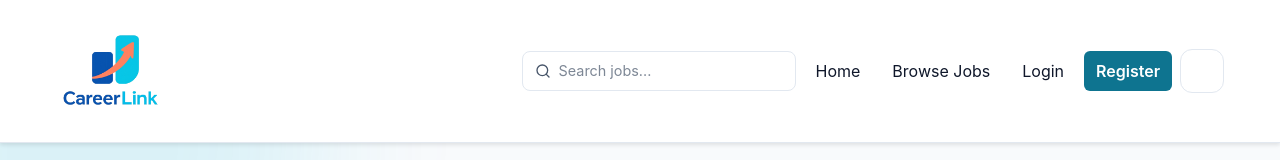
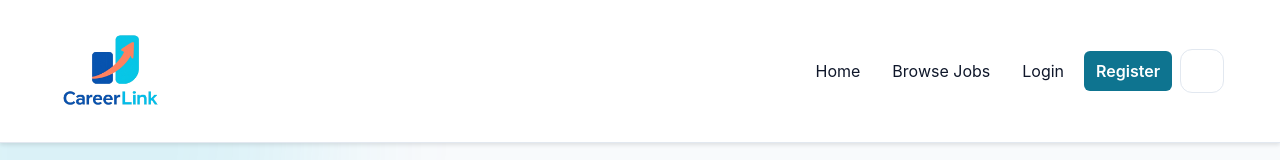
Before and after one commit to keyurpandav08/job-portal-system, a React (Vite) app in the folder frontend/: page / in a window 1280 px wide. Shown: the top 160 px of the page. Built offline with nearby package versions, Linux system fonts and the light colour scheme.

Commit message:
Removed Searchbar from navbar

```diff
--- a/frontend/src/components/Layout.jsx
+++ b/frontend/src/components/Layout.jsx
@@ -1,30 +1,20 @@
 import { useState, useEffect, useRef } from 'react';
-import { Outlet, Link, useNavigate } from 'react-router-dom';
+import { Outlet, Link } from 'react-router-dom';
 import Footer from './Footer';
 import ThemeToggle from './ThemeToggle';
 import { useAuth } from '../context/AuthContext';
-import { User, LogOut, Menu, X, Search } from 'lucide-react';
+import { User, LogOut, Menu, X } from 'lucide-react';
 
 // ✅ ONLY CHANGE: import new logo
 import logo from '../assets/brand/logo/careerlink-logo-primary.png';
 
 const Layout = () => {
     const { user, logout } = useAuth();
-    const navigate = useNavigate();
     const [showMobileMenu, setShowMobileMenu] = useState(false);
     const [showUserMenu, setShowUserMenu] = useState(false);
-    const [searchKeyword, setSearchKeyword] = useState('');
     const userMenuRef = useRef(null);
 
     const isAuthenticated = !!user;
-
-    const handleSearchSubmit = (e) => {
-        e.preventDefault();
-        if (searchKeyword.trim()) {
-            navigate(`/jobs?search=${encodeURIComponent(searchKeyword.trim())}`);
-            setSearchKeyword('');
-        }
-    };
 
     // Close user menu when clicking outside
     useEffect(() => {
@@ -45,7 +35,6 @@ const Layout = () => {
 
     const handleLogout = async () => {
         await logout();
-        navigate('/');
         setShowUserMenu(false);
         setShowMobileMenu(false);
     };
@@ -81,11 +70,6 @@ const Layout = () => {
                     .mobile-nav {
                         display: flex !important;
                     }
-
-                    /* Hide desktop search bar on mobile */
-                    nav form {
-                        display: none !important;
-                    }
                 }
 
                 @media (min-width: 769px) {
@@ -95,25 +79,6 @@ const Layout = () => {
 
                     .mobile-nav {
                         display: none !important;
-                    }
-                }
-
-                /* Responsive search bar */
-                @media (max-width: 1024px) {
-                    nav form div {
-                        min-width: 150px !important;
-                        max-width: 200px !important;
-                    }
-                }
-
-                @media (max-width: 900px) {
-                    nav form div {
-                        min-width: 120px !important;
-                        max-width: 150px !important;
-                    }
-
-                    nav form div input::placeholder {
-                        font-size: 0.8rem;
                     }
                 }
             `}</style>
@@ -150,48 +115,6 @@ const Layout = () => {
 
                     {/* Desktop Navigation */}
                     <nav style={{ display: 'flex', gap: '0.5rem', alignItems: 'center', flexWrap: 'wrap' }}>
-                        {/* Search Bar */}
-                        <form onSubmit={handleSearchSubmit} style={{ display: 'flex', alignItems: 'center', gap: '0.5rem' }}>
-                            <div style={{
-                                position: 'relative',
-                                display: 'flex',
-                                alignItems: 'center',
-                                backgroundColor: 'var(--surface)',
-                                border: '1px solid var(--border)',
-                                borderRadius: '8px',
-                                padding: '0.5rem 0.75rem',
-                                minWidth: '200px',
-                                maxWidth: '300px',
-                                transition: 'all 0.2s ease'
-                            }}
-                            onFocus={(e) => {
-                                e.currentTarget.style.borderColor = 'var(--primary)';
-                                e.currentTarget.style.boxShadow = '0 0 0 3px rgba(6, 182, 212, 0.1)';
-                            }}
-                            onBlur={(e) => {
-                                e.currentTarget.style.borderColor = 'var(--border)';
-                                e.currentTarget.style.boxShadow = 'none';
-                            }}
-                            >
-                                <Search size={16} style={{ color: 'var(--text-secondary)', marginRight: '0.5rem', flexShrink: 0 }} />
-                                <input
-                                    type="text"
-                                    value={searchKeyword}
-                                    onChange={(e) => setSearchKeyword(e.target.value)}
-                                    placeholder="Search jobs..."
-                                    style={{
-                                        border: 'none',
-                                        outline: 'none',
-                                        backgroundColor: 'transparent',
-                                        color: 'var(--text-main)',
-                                        fontSize: '0.9rem',
-                                        width: '100%',
-                                        minWidth: 0
-                                    }}
-                                />
-                            </div>
-                        </form>
-
                         <Link
                             to="/"
                             style={navLinkStyle}
@@ -406,37 +329,6 @@ const Layout = () => {
                         }}
                         className="mobile-nav"
                     >
-                        {/* Mobile Search Bar */}
-                        <form onSubmit={handleSearchSubmit} style={{ marginBottom: '0.5rem' }}>
-                            <div style={{
-                                position: 'relative',
-                                display: 'flex',
-                                alignItems: 'center',
-                                backgroundColor: 'var(--surface)',
-                                border: '1px solid var(--border)',
-                                borderRadius: '8px',
-                                padding: '0.75rem',
-                                width: '100%'
-                            }}>
-                                <Search size={18} style={{ color: 'var(--text-secondary)', marginRight: '0.75rem', flexShrink: 0 }} />
-                                <input
-                                    type="text"
-                                    value={searchKeyword}
-                                    onChange={(e) => setSearchKeyword(e.target.value)}
-                                    placeholder="Search jobs..."
-                                    style={{
-                                        border: 'none',
-                                        outline: 'none',
-                                        backgroundColor: 'transparent',
-                                        color: 'var(--text-main)',
-                                        fontSize: '0.9rem',
-                                        width: '100%',
-                                        minWidth: 0
-                                    }}
-                                />
-                            </div>
-                        </form>
-
                         <Link
                             to="/"
                             onClick={() => setShowMobileMenu(false)}
```
